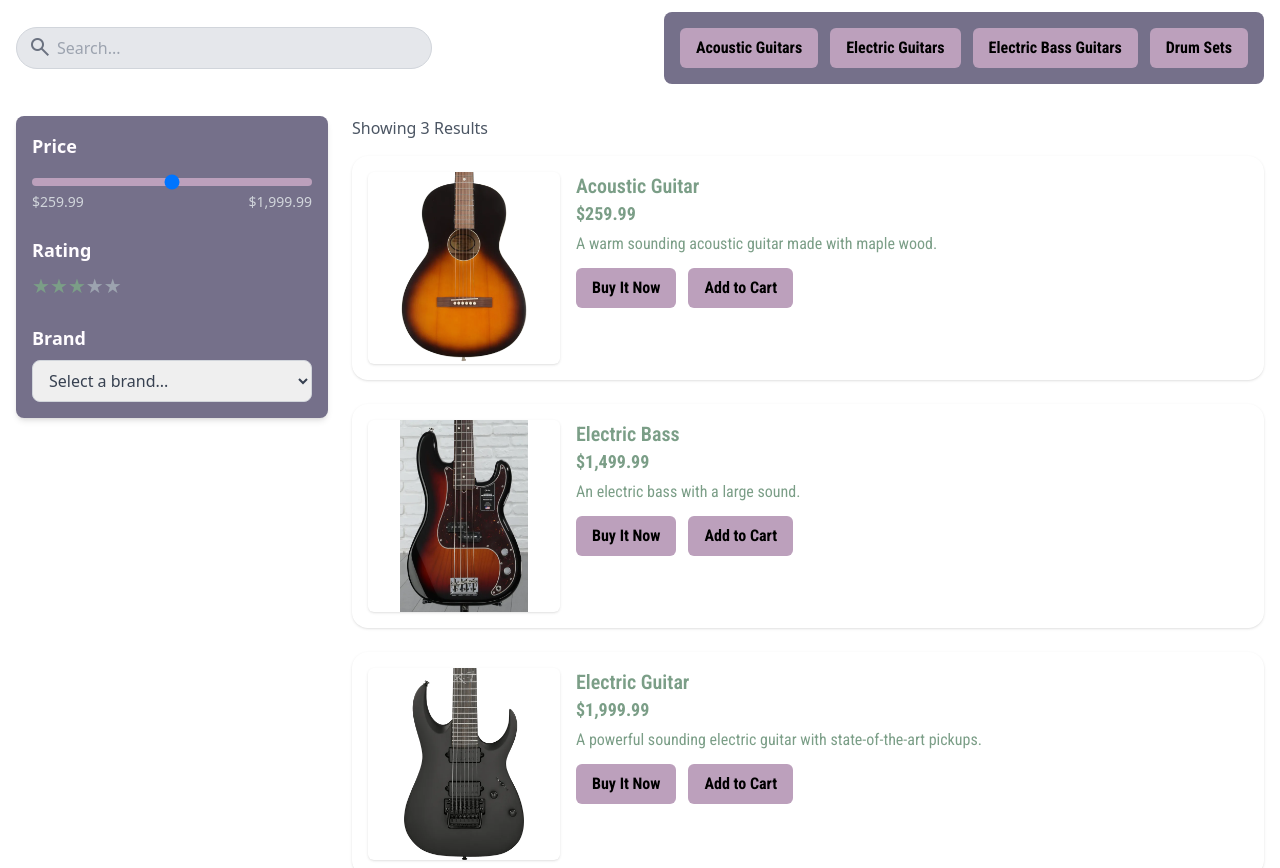
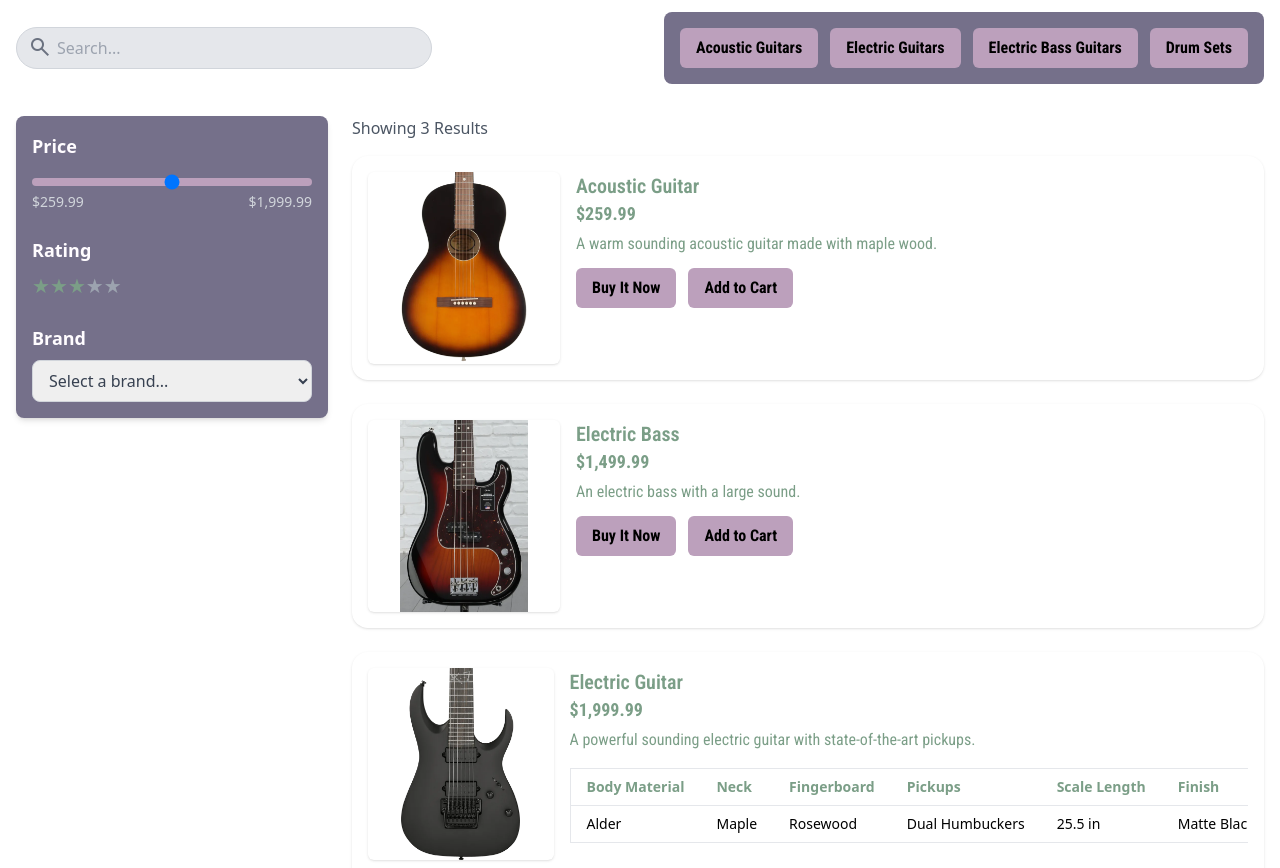
Before and after one commit to willcollins-05/web-design-project, a plain HTML site: page product.html in a window 1280 px wide. Shown: the part 68-936 px from the top of the page. Drawn offline with nearby package versions, Linux system fonts and the light colour scheme.

Commit message:
Added a Responsive Table to Products

```diff
--- a/product.html
+++ b/product.html
@@ -63,7 +63,7 @@
         </div>
 
         <div
-          class="flex whitespace-nowrap overflow-x-scroll justify-center md:justify-start gap-3 p-4 rounded-lg bg-dark-purple"
+          class="flex whitespace-nowrap overflow-x-auto justify-center md:justify-start gap-3 p-4 rounded-lg bg-dark-purple"
         >
           <button class="px-4 py-2 bg-purple font-body rounded-md font-bold">Acoustic Guitars</button>
           <button class="px-4 py-2 bg-purple font-body rounded-md font-bold">Electric Guitars</button>
@@ -78,7 +78,6 @@
             <label for="price-range" class="block text-lg font-semibold mb-2"
               >Price</label
             >
-            <!-- TODO: Find better way to style the slider -->
             <input
               type="range"
               id="price-range"
@@ -193,7 +192,7 @@
                 alt="Image of an electric guitar"
                 class="w-48 h-48 object-contain shadow rounded-md"
               />
-              <div class="flex flex-col justify-between">
+              <div class="flex max-w-full flex-col justify-between overflow-x-auto">
                 <div>
                   <h3 class="text-xl font-semibold text-green font-body">Electric Guitar</h3>
                   <h4 class="text-lg font-bold text-green font-body">$1,999.99</h4>
@@ -201,6 +200,30 @@
                     A powerful sounding electric guitar with state-of-the-art
                     pickups.
                   </p>
+                  <div class="my-4">
+                    <table class="w-full max-w-full text-sm text-left border">
+                      <thead class="text-green">
+                        <tr class="border-b">
+                          <th class="px-4 py-2 whitespace-nowrap">Body Material</th>
+                          <th class="px-4 py-2 whitespace-nowrap">Neck</th>
+                          <th class="px-4 py-2 whitespace-nowrap">Fingerboard</th>
+                          <th class="px-4 py-2 whitespace-nowrap">Pickups</th>
+                          <th class="px-4 py-2 whitespace-nowrap">Scale Length</th>
+                          <th class="px-4 py-2 whitespace-nowrap">Finish</th>
+                        </tr>
+                      </thead>
+                      <tbody>
+                        <tr>
+                          <td class="px-4 py-2 whitespace-nowrap">Alder</td>
+                          <td class="px-4 py-2 whitespace-nowrap">Maple</td>
+                          <td class="px-4 py-2 whitespace-nowrap">Rosewood</td>
+                          <td class="px-4 py-2 whitespace-nowrap">Dual Humbuckers</td>
+                          <td class="px-4 py-2 whitespace-nowrap">25.5 in</td>
+                          <td class="px-4 py-2 whitespace-nowrap">Matte Black</td>
+                        </tr>
+                      </tbody>
+                    </table>
+                  </div>
                 </div>
                 <div class="flex gap-3 mt-3">
                   <button class="px-4 py-2 bg-purple font-body rounded-md font-bold">Buy It Now</button>
```
